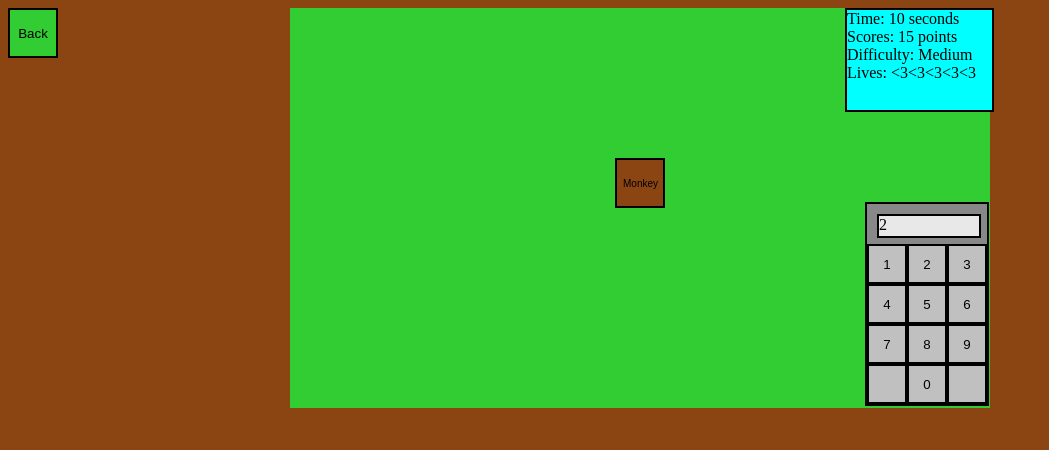
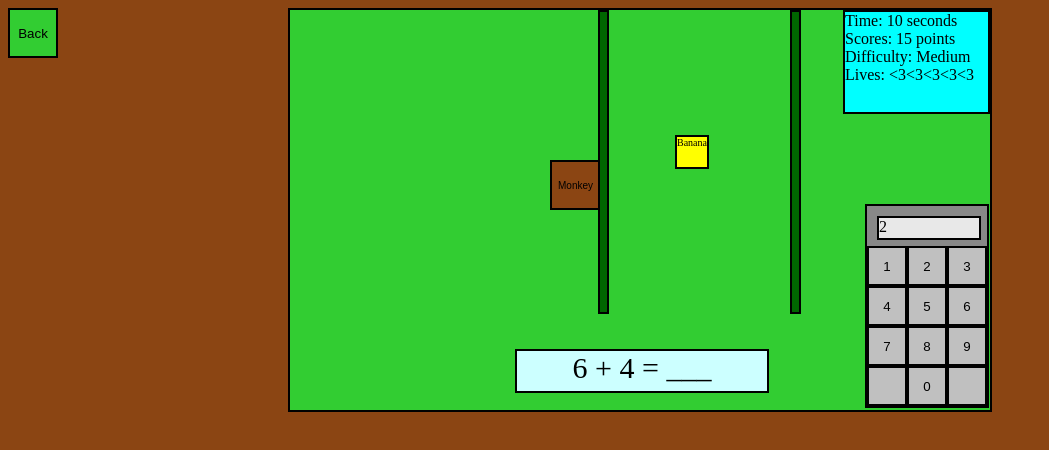
Before and after one commit to Yang-Richard/ICS4U, a plain HTML site: page Test 1 - Tutorial.html in a window 1280 px wide. Shown: the whole page, without its empty margins (0-1049 px from the left). Drawn offline with Linux system fonts and the light colour scheme.

Commit message:
November 28

```diff
--- a/Test 1 - Tutorial.css
+++ b/Test 1 - Tutorial.css
@@ -5,6 +5,7 @@ div{
 	height: 400px;
 	width: 700px;
 	display: block;
+	border: 2px solid #000000;
 }
 
 body{
@@ -30,19 +31,55 @@ button {
 	width: 50px;
 	background-color: #8B4513;
 	margin-top: 150px;
-	margin-left: 325px;
+	margin-left: 260px;
 	position: absolute;
 	display: block;
 	font-size: 10px;
 }
 
+#vine1 {
+	height: 300px;
+	width: 7px;
+	background-color: #006600;
+	margin-left: 308px;
+	position: absolute;
+}
+
+#banana {
+	height: 30px;
+	width: 30px;
+	background-color: #FFFF00;
+	margin-top: 125px;
+	margin-left: 385px;
+	position: absolute;
+	display: block;
+	font-size: 10px;
+}
+
+#vine2 {
+	height: 300px;
+	width: 7px;
+	background-color: #006600;
+	margin-left: 500px;
+	position: absolute;
+}
+
 #gameInfo {
 	background-color: #00FFFF;
 	text-align: left;
-	width: 145px;
+	width: 143px;
 	height: 100px;
-	margin-left: 555px;
-	border: 2px solid #000000;
+	margin-left: 553px;
+}
+
+#numberArea {
+	height: 40px;
+	width: 250px;
+	margin-top: 235px;
+	margin-left: 225px;
+	font-size: 30px;
+	background-color: #CCFFFF;
+	position: absolute;
 }
 
 #calculator {
@@ -52,7 +89,7 @@ button {
 	height: 200px;
 	margin-left: 575px;
 	margin-top: 90px;
-	border: 2px solid #000000;
+	position: absolute;
 }
 
 #calculatorScreen {
@@ -62,7 +99,6 @@ button {
 	height: 20px;
 	margin-left: 10px;
 	margin-top: 10px;
-	border: 2px solid #000000;
 	position: absolute;
 }
 .number {
--- a/Test 1 - Tutorial.html
+++ b/Test 1 - Tutorial.html
@@ -8,12 +8,16 @@
 		<button id="returnHome" onclick="window.location.href='Test 1 - Main Menu.html'">Back</button>
 		<div>
 			<button id="monkey">Monkey</button>
+			<div id = "vine1"></div>
+			<div id = "banana">Banana</div>
+			<div id = "vine2"></div>
 			<div id="gameInfo">
 				Time: 10 seconds
 				Scores: 15 points
 				Difficulty: Medium
 				Lives: <3<3<3<3<3
 			</div>
+			<div id = "numberArea"> 6 + 4 = ___ </div>
 			<div id="calculator">
 				<div id="calculatorScreen"> 2 </div>
 				<button id = "number1" class = "number">1</button>
```
Also changed, not shown: Test 1 - Settings CSS.css (+7 -0 lines), Test 1 - Settings.html (+2 -3 lines).
